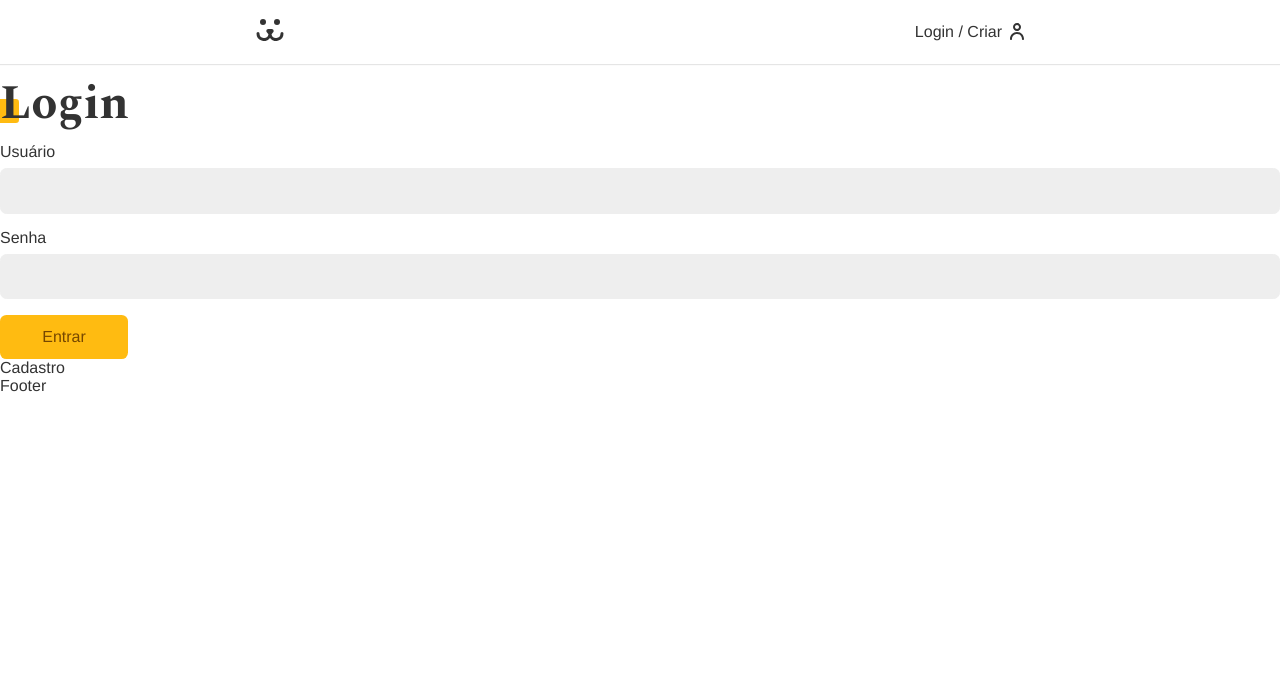
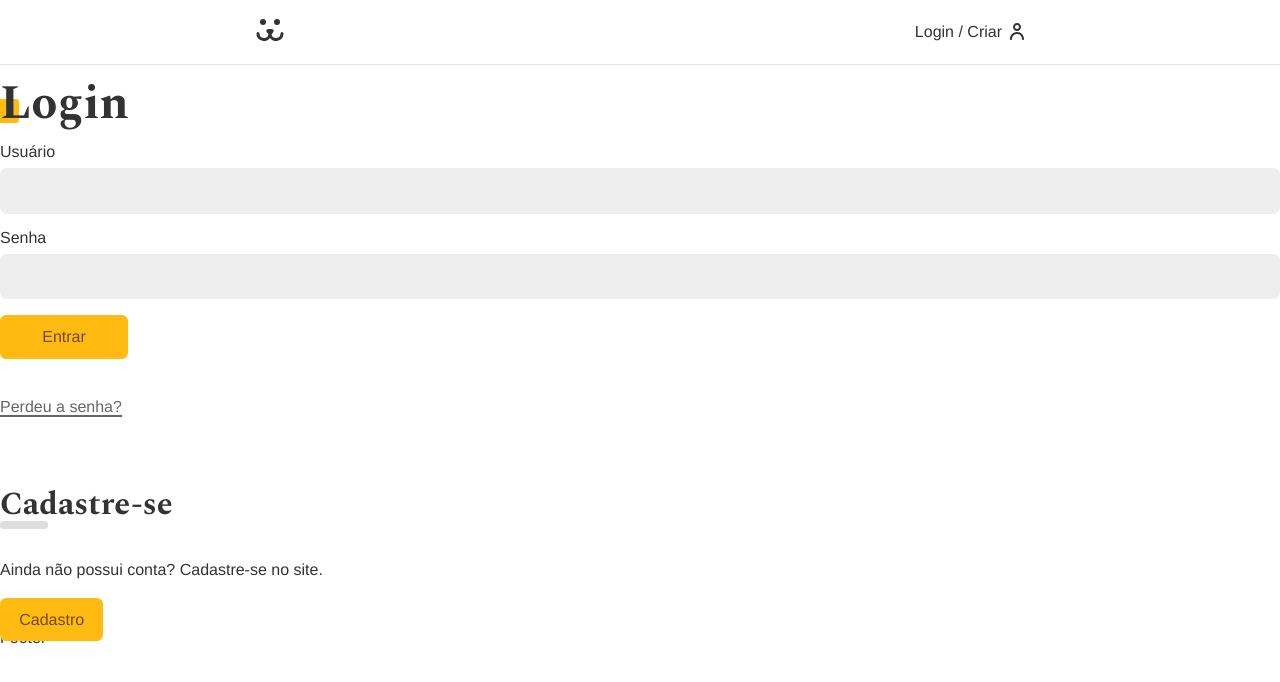
Before and after one commit to augustojs1/dogs-social-network, a React (Create React App) app: page /login in a window 1280 px wide. Shown: the top 682 px of the page. Built offline with nearby package versions, Linux system fonts and the light colour scheme.

Commit message:
Finished styling the LoginForm component

```diff
--- a/src/Components/Login/LoginForm.jsx
+++ b/src/Components/Login/LoginForm.jsx
@@ -5,6 +5,8 @@ import Button from '../Forms/Button';
 import useForm from '../../Hooks/useForm';
 import { UserContext } from '../../UserContext';
 import Error from '../../Helper/Error';
+import styles from './LoginForm.module.css';
+import stylesBtn from '../Forms/Button.module.css';
 
 const LoginForm = () => {
     const username = useForm();
@@ -23,13 +25,18 @@ const LoginForm = () => {
     return (
         <section className="animeLeft">
             <h1 className="title">Login</h1>
-            <form action="" onSubmit={handleSubmit}>
+            <form className={styles.form} onSubmit={handleSubmit}>
                 <Input label="Usuário" type="text" name="username" {...username} />
                 <Input label="Senha" type="password" name="password" {...password} />
                 {loading ? <Button disabled>Carregando...</Button> : <Button>Entrar</Button>}
                 <Error error={error} />
             </form>
-            <Link to="/login/criar">Cadastro</Link>
+            <Link className={styles.perdeu} to="/login/perdeu" >Perdeu a senha?</Link>
+            <div className={styles.cadastro}>
+                <h2 className={styles.subtitle}>Cadastre-se</h2>
+                <p>Ainda não possui conta? Cadastre-se no site.</p>
+            <Link className={stylesBtn.button} to="/login/criar">Cadastro</Link>
+            </div>
         </section>
     )
 }
--- /dev/null
+++ b/src/Components/Login/LoginForm.module.css
@@ -0,0 +1,42 @@
+.form {
+    margin-bottom: 2rem;
+}
+
+.perdeu {
+    display: inline-block;
+    color: #666;
+    padding: .5rem 0;
+    line-height: 1;
+}
+
+.perdeu::after {
+    content: '';
+    height: 2px;
+    width: 100%;
+    background: currentColor;
+    display: block;
+}
+
+.cadastro {
+    margin-top: 4rem;
+}
+
+.cadastro p {
+    margin-top: 2rem;
+    margin-bottom: 2rem;
+}
+
+.subtitle {
+    font-family: var(--type-second);
+    line-height: 1;
+    font-size: 2rem;
+}
+
+.subtitle::after {
+    content: '';
+    display: block;
+    background: #ddd;
+    height: .5rem;
+    width: 3rem;
+    border-radius: .2rem;
+}
```
